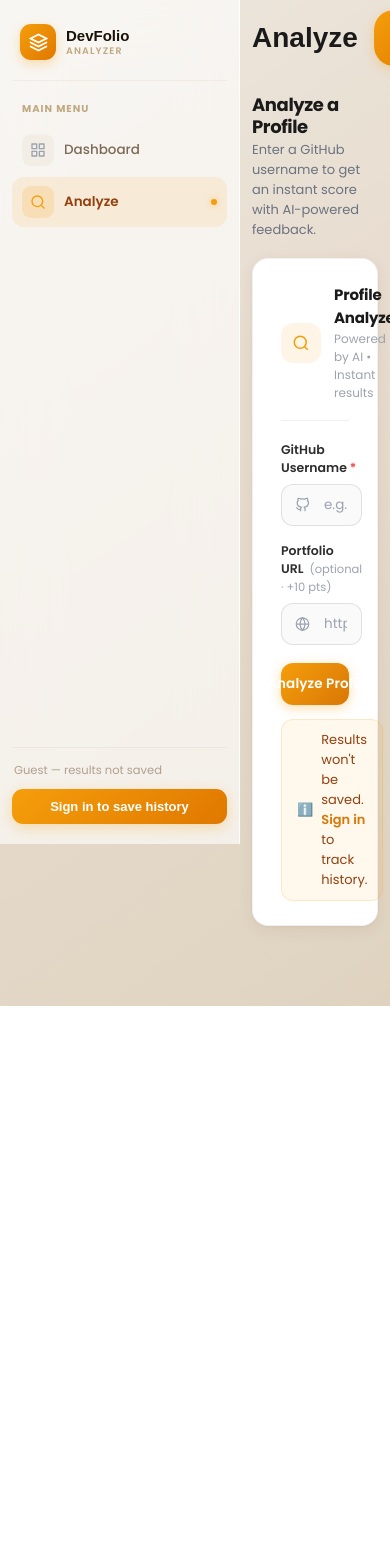
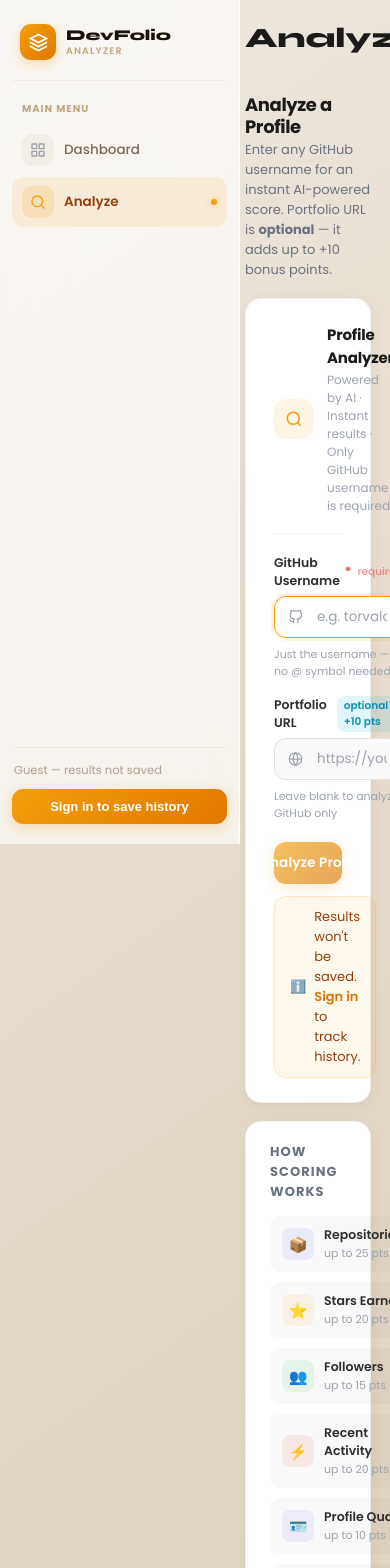
Before and after one commit to najmulcodes/devfolio-analyzer, a React (Create React App) app: page /analyze in a window 390 px wide. Shown: the top 1568 px of the page. Before the commit the page ends 1006 px from the top, so only its background shows below. Built offline with nearby package versions, Linux system fonts and the light colour scheme; no server answers; the HTML template or start-up script is replaced by a standard one.

Commit message:
fix: mobile ui & portfolio analysis

```diff
--- a/public/index.html
+++ b/public/index.html
@@ -4,11 +4,23 @@
     <meta charset="utf-8" />
     <meta name="viewport" content="width=device-width, initial-scale=1" />
     <meta name="theme-color" content="#f59e0b" />
-    <meta name="description" content="Analyze developer GitHub profiles with AI-powered insights" />
+    <meta name="description" content="Analyze developer GitHub profiles with AI-powered insights, scores, and improvement suggestions." />
+
+    <!-- Favicon -->
+    <link rel="icon" type="image/svg+xml" href="%PUBLIC_URL%/favicon.svg" />
+    <link rel="alternate icon" href="%PUBLIC_URL%/favicon.ico" />
+    <link rel="apple-touch-icon" href="%PUBLIC_URL%/logo192.png" />
+
     <title>DevFolio Analyzer</title>
+
+    <!-- Fonts -->
     <link rel="preconnect" href="https://fonts.googleapis.com" />
     <link rel="preconnect" href="https://fonts.gstatic.com" crossorigin />
-    <link href="https://fonts.googleapis.com/css2?family=Poppins:wght@300;400;500;600;700;800;900&display=swap" rel="stylesheet">  </head>
+    <link
+      href="https://fonts.googleapis.com/css2?family=Syne:wght@700;800&family=Poppins:wght@300;400;500;600;700&family=DM+Sans:wght@400;500&display=swap"
+      rel="stylesheet"
+    />
+  </head>
   <body>
     <noscript>You need to enable JavaScript to run this app.</noscript>
     <div id="root"></div>
--- a/src/pages/Analyze.js
+++ b/src/pages/Analyze.js
@@ -21,13 +21,23 @@
 
   const handleSubmit = async (e) => {
     e.preventDefault();
-    if (!githubUsername.trim()) { setError('GitHub username is required'); return; }
-    setError(''); setResult(null); setLoading(true);
+    const trimmedUsername = githubUsername.trim();
+    if (!trimmedUsername) {
+      setError('GitHub username is required');
+      return;
+    }
+    setError('');
+    setResult(null);
+    setLoading(true);
     try {
-      const res = await api.post('/analysis/run', {
-        githubUsername: githubUsername.trim(),
-        portfolioUrl: portfolioUrl.trim() || undefined,
-      });
+      // Build payload — portfolio is truly optional
+      const payload = { githubUsername: trimmedUsername };
+      const trimmedPortfolio = portfolioUrl.trim();
+      if (trimmedPortfolio) {
+        payload.portfolioUrl = trimmedPortfolio;
+      }
+
+      const res = await api.post('/analysis/run', payload);
       setResult(res.data);
     } catch (err) {
       setError(err.message);
@@ -36,13 +46,23 @@
     }
   };
 
+  const handleClear = () => {
+    setGithubUsername('');
+    setPortfolioUrl('');
+    setResult(null);
+    setError('');
+  };
+
   return (
     <div style={s.page}>
 
       {/* ── Header ── */}
       <div className="fade-up">
         <h1 className="page-title">Analyze a Profile</h1>
-        <p className="page-sub">Enter a GitHub username to get an instant score with AI-powered feedback.</p>
+        <p className="page-sub">
+          Enter any GitHub username for an instant AI-powered score.
+          Portfolio URL is <strong>optional</strong> — it adds up to +10 bonus points.
+        </p>
       </div>
 
       {/* ── Form card ── */}
@@ -57,7 +77,7 @@
           </div>
           <div>
             <div style={s.cardHeaderTitle}>Profile Analyzer</div>
-            <div style={s.cardHeaderSub}>Powered by AI • Instant results</div>
+            <div style={s.cardHeaderSub}>Powered by AI · Instant results · Only GitHub username is required</div>
           </div>
         </div>
 
@@ -66,17 +86,16 @@
         <form onSubmit={handleSubmit} style={s.form}>
           <div className="analyze-field-row" style={s.fieldRow}>
 
-            {/* GitHub username */}
+            {/* GitHub username — REQUIRED */}
             <div style={s.field}>
               <label style={s.label}>
                 GitHub Username
-                <span style={{ color: '#ef4444', marginLeft: 3 }}>*</span>
+                <span style={s.requiredStar}>*</span>
+                <span style={s.requiredNote}> required</span>
               </label>
               <div style={s.inputWrap}>
                 <span style={s.inputIcon}>
-                  <svg width="15" height="15" fill="none" stroke="#9ca3af" strokeWidth="2" viewBox="0 0 24 24">
-                    <path d="M9 19c-5 1.5-5-2.5-7-3m14 6v-3.87a3.37 3.37 0 0 0-.94-2.61c3.14-.35 6.44-1.54 6.44-7A5.44 5.44 0 0 0 20 4.77 5.07 5.07 0 0 0 19.91 1S18.73.65 16 2.48a13.38 13.38 0 0 0-7 0C6.27.65 5.09 1 5.09 1A5.07 5.07 0 0 0 5 4.77a5.44 5.44 0 0 0-1.5 3.78c0 5.42 3.3 6.61 6.44 7A3.37 3.37 0 0 0 9 18.13V22"/>
-                  </svg>
+                  <GitHubIcon />
                 </span>
                 <input
                   className="premium-input"
@@ -85,23 +104,23 @@
                   onChange={e => setGithubUsername(e.target.value)}
                   placeholder="e.g. torvalds"
                   style={{ paddingLeft: 42 }}
+                  autoFocus
                 />
+              </div>
+              <div style={s.fieldHint}>
+                Just the username — no @ symbol needed
               </div>
             </div>
 
-            {/* Portfolio URL */}
+            {/* Portfolio URL — OPTIONAL */}
             <div style={s.field}>
               <label style={s.label}>
                 Portfolio URL
-                <span style={s.optLabel}>(optional · +10 pts)</span>
+                <span style={s.optionalBadge}>optional +10 pts</span>
               </label>
               <div style={s.inputWrap}>
                 <span style={s.inputIcon}>
-                  <svg width="15" height="15" fill="none" stroke="#9ca3af" strokeWidth="2" viewBox="0 0 24 24">
-                    <circle cx="12" cy="12" r="10"/>
-                    <line x1="2" y1="12" x2="22" y2="12"/>
-                    <path d="M12 2a15.3 15.3 0 0 1 4 10 15.3 15.3 0 0 1-4 10 15.3 15.3 0 0 1-4-10 15.3 15.3 0 0 1 4-10z"/>
-                  </svg>
+                  <GlobeIcon />
                 </span>
                 <input
                   className="premium-input"
@@ -112,17 +131,30 @@
                   style={{ paddingLeft: 42 }}
                 />
               </div>
+              <div style={s.fieldHint}>
+                Leave blank to analyze GitHub only
+              </div>
             </div>
           </div>
 
-          {error && <div className="error-box">{error}</div>}
+          {error && (
+            <div className="error-box" style={{ display: 'flex', alignItems: 'center', gap: 8 }}>
+              <span>⚠️</span>
+              <span>{error}</span>
+            </div>
+          )}
 
           <div className="analyze-footer" style={s.formFooter}>
             <button
               type="submit"
-              disabled={loading}
+              disabled={loading || !githubUsername.trim()}
               className="btn-primary"
-              style={{ padding: '11px 26px', fontSize: 13.5, opacity: loading ? 0.75 : 1 }}
+              style={{
+                padding: '11px 26px',
+                fontSize: 13.5,
+                opacity: (loading || !githubUsername.trim()) ? 0.65 : 1,
+                cursor: (loading || !githubUsername.trim()) ? 'not-allowed' : 'pointer',
+              }}
             >
               {loading
                 ? <><Spinner size={16} color="white" /> Analyzing…</>
@@ -130,8 +162,19 @@
               }
             </button>
 
+            {result && !loading && (
+              <button
+                type="button"
+                onClick={handleClear}
+                className="btn-ghost"
+                style={{ padding: '11px 18px' }}
+              >
+                ✕ Clear Results
+              </button>
+            )}
+
             {!user && (
-              <div className="info-box" style={{ display: 'flex', alignItems: 'center', gap: 8 }}>
+              <div className="info-box" style={{ display: 'flex', alignItems: 'center', gap: 8, flex: 1 }}>
                 <span>ℹ️</span>
                 <span>
                   Results won't be saved.{' '}
@@ -146,6 +189,24 @@
         </form>
       </div>
 
+      {/* ── How scoring works — quick reference ── */}
+      {!result && !loading && (
+        <div className="card fade-up" style={{ ...s.scoringCard, animationDelay: '80ms' }}>
+          <div style={s.scoringTitle}>How scoring works</div>
+          <div style={s.scoringGrid}>
+            {scoringFactors.map(f => (
+              <div key={f.label} style={s.scoringItem}>
+                <span style={{ ...s.scoringIcon, background: f.color + '18', color: f.color }}>{f.icon}</span>
+                <div>
+                  <div style={s.scoringLabel}>{f.label}</div>
+                  <div style={s.scoringPts}>{f.pts}</div>
+                </div>
+              </div>
+            ))}
+          </div>
+        </div>
+      )}
+
       {/* ── Loading panel ── */}
       {loading && (
         <div className="card fade-up" style={s.loadingPanel}>
@@ -153,7 +214,8 @@
           <div>
             <div style={s.loadingTitle}>Fetching and analyzing…</div>
             <div style={s.loadingSteps}>
-              Fetching GitHub data &nbsp;→&nbsp; Calculating score &nbsp;→&nbsp; Generating insights
+              Fetching GitHub data → Calculating score → Generating AI insights
+              {portfolioUrl.trim() && ' → Checking portfolio'}
             </div>
           </div>
         </div>
@@ -172,6 +234,7 @@
   );
 }
 
+/* ── Icons ── */
 function SearchIcon() {
   return (
     <svg width="14" height="14" fill="none" stroke="currentColor" strokeWidth="2.5" viewBox="0 0 24 24">
@@ -179,6 +242,32 @@
     </svg>
   );
 }
+function GitHubIcon() {
+  return (
+    <svg width="15" height="15" fill="none" stroke="#9ca3af" strokeWidth="2" viewBox="0 0 24 24">
+      <path d="M9 19c-5 1.5-5-2.5-7-3m14 6v-3.87a3.37 3.37 0 0 0-.94-2.61c3.14-.35 6.44-1.54 6.44-7A5.44 5.44 0 0 0 20 4.77 5.07 5.07 0 0 0 19.91 1S18.73.65 16 2.48a13.38 13.38 0 0 0-7 0C6.27.65 5.09 1 5.09 1A5.07 5.07 0 0 0 5 4.77a5.44 5.44 0 0 0-1.5 3.78c0 5.42 3.3 6.61 6.44 7A3.37 3.37 0 0 0 9 18.13V22"/>
+    </svg>
+  );
+}
+function GlobeIcon() {
+  return (
+    <svg width="15" height="15" fill="none" stroke="#9ca3af" strokeWidth="2" viewBox="0 0 24 24">
+      <circle cx="12" cy="12" r="10"/>
+      <line x1="2" y1="12" x2="22" y2="12"/>
+      <path d="M12 2a15.3 15.3 0 0 1 4 10 15.3 15.3 0 0 1-4 10 15.3 15.3 0 0 1-4-10 15.3 15.3 0 0 1 4-10z"/>
+    </svg>
+  );
+}
+
+/* ── Scoring factors data ── */
+const scoringFactors = [
+  { label: 'Repositories',    pts: 'up to 25 pts', icon: '📦', color: '#6366f1' },
+  { label: 'Stars Earned',    pts: 'up to 20 pts', icon: '⭐', color: '#f59e0b' },
+  { label: 'Followers',       pts: 'up to 15 pts', icon: '👥', color: '#22c55e' },
+  { label: 'Recent Activity', pts: 'up to 20 pts', icon: '⚡', color: '#ef4444' },
+  { label: 'Profile Quality', pts: 'up to 10 pts', icon: '🪪', color: '#8b5cf6' },
+  { label: 'Portfolio URL',   pts: 'up to 10 pts', icon: '🌐', color: '#06b6d4' },
+];
 
 const s = {
   page: { display: 'flex', flexDirection: 'column', gap: 18 },
@@ -193,18 +282,54 @@
     flexShrink: 0,
   },
   cardHeaderTitle: { fontSize: 15, fontWeight: 700, color: 'var(--text-900)', letterSpacing: '-0.2px' },
-  cardHeaderSub:   { fontSize: 12, color: 'var(--text-300)', marginTop: 1 },
+  cardHeaderSub:   { fontSize: 12, color: 'var(--text-300)', marginTop: 2 },
   divider: { height: 1, background: 'rgba(0,0,0,0.06)', marginBottom: 20 },
 
   form:     { display: 'flex', flexDirection: 'column', gap: 16 },
   fieldRow: { display: 'grid', gridTemplateColumns: '1fr 1fr', gap: 16 },
-  field:    { display: 'flex', flexDirection: 'column', gap: 7 },
-  label:    { fontSize: 12.5, fontWeight: 600, color: 'var(--text-700)' },
-  optLabel: { marginLeft: 6, fontWeight: 400, color: 'var(--text-300)', fontSize: 11.5 },
-  inputWrap:{ position: 'relative' },
-  inputIcon:{ position: 'absolute', left: 14, top: '50%', transform: 'translateY(-50%)', display: 'flex', zIndex: 1, pointerEvents: 'none' },
+  field:    { display: 'flex', flexDirection: 'column', gap: 6 },
 
-  formFooter: { display: 'flex', alignItems: 'center', gap: 14, flexWrap: 'wrap', paddingTop: 2 },
+  label: { fontSize: 12.5, fontWeight: 600, color: 'var(--text-700)', display: 'flex', alignItems: 'center', gap: 4 },
+  requiredStar: { color: '#ef4444', fontSize: 13, marginLeft: 1 },
+  requiredNote: { fontSize: 10.5, fontWeight: 500, color: '#ef444499', marginLeft: 2 },
+  optionalBadge: {
+    marginLeft: 6, fontSize: 10.5, fontWeight: 600,
+    background: 'rgba(6,182,212,0.12)', color: '#0891b2',
+    padding: '2px 7px', borderRadius: 8,
+  },
+  fieldHint: {
+    fontSize: 11, color: 'var(--text-300)', marginTop: 2,
+  },
+
+  inputWrap: { position: 'relative' },
+  inputIcon: {
+    position: 'absolute', left: 14, top: '50%',
+    transform: 'translateY(-50%)', display: 'flex', zIndex: 1, pointerEvents: 'none',
+  },
+
+  formFooter: { display: 'flex', alignItems: 'center', gap: 12, flexWrap: 'wrap', paddingTop: 4 },
+
+  /* scoring info card */
+  scoringCard: { padding: '20px 24px' },
+  scoringTitle: {
+    fontSize: 13, fontWeight: 700, color: 'var(--text-500)',
+    textTransform: 'uppercase', letterSpacing: '0.08em', marginBottom: 14,
+  },
+  scoringGrid: {
+    display: 'grid', gridTemplateColumns: 'repeat(auto-fit, minmax(160px,1fr))', gap: 10,
+  },
+  scoringItem: {
+    display: 'flex', alignItems: 'center', gap: 10,
+    padding: '10px 12px', borderRadius: 10,
+    background: 'rgba(0,0,0,0.025)',
+  },
+  scoringIcon: {
+    width: 32, height: 32, borderRadius: 8, flexShrink: 0,
+    display: 'flex', alignItems: 'center', justifyContent: 'center',
+    fontSize: 15,
+  },
+  scoringLabel: { fontSize: 12.5, fontWeight: 600, color: 'var(--text-700)' },
+  scoringPts:   { fontSize: 11, color: 'var(--text-300)', marginTop: 1 },
 
   /* loading */
   loadingPanel:   { padding: '20px 24px', display: 'flex', alignItems: 'center', gap: 18 },
```
Also changed, not shown: public/favicon.svg (added).
